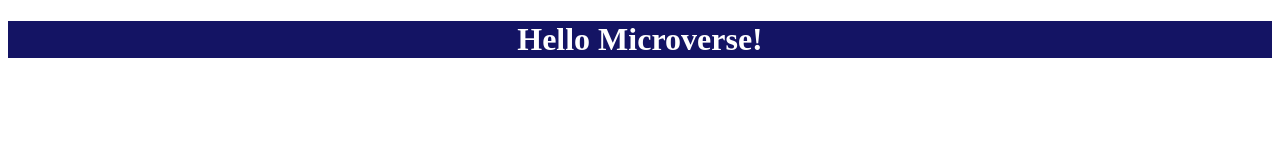
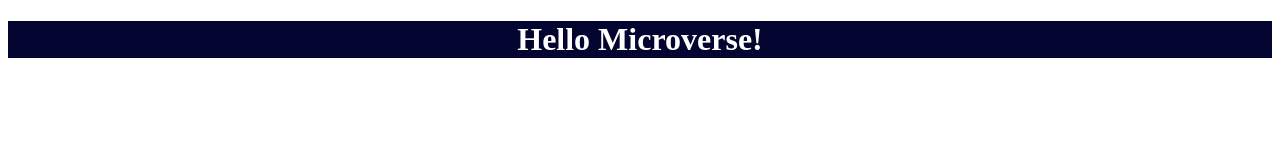
Before and after one commit to Elisha-Tetteyfio/Hello-Microverse, a plain HTML site: page index.html in a window 1280 px wide. Drawn offline with Linux system fonts and the light colour scheme.

Commit message:
Changed the background color

```diff
--- a/style.css
+++ b/style.css
@@ -1,5 +1,5 @@
 .header{
-    background-color: rgb(20, 20, 100);
+    background-color: rgb(4, 4, 49);
     color: white;
     text-align: center;
 }
```
